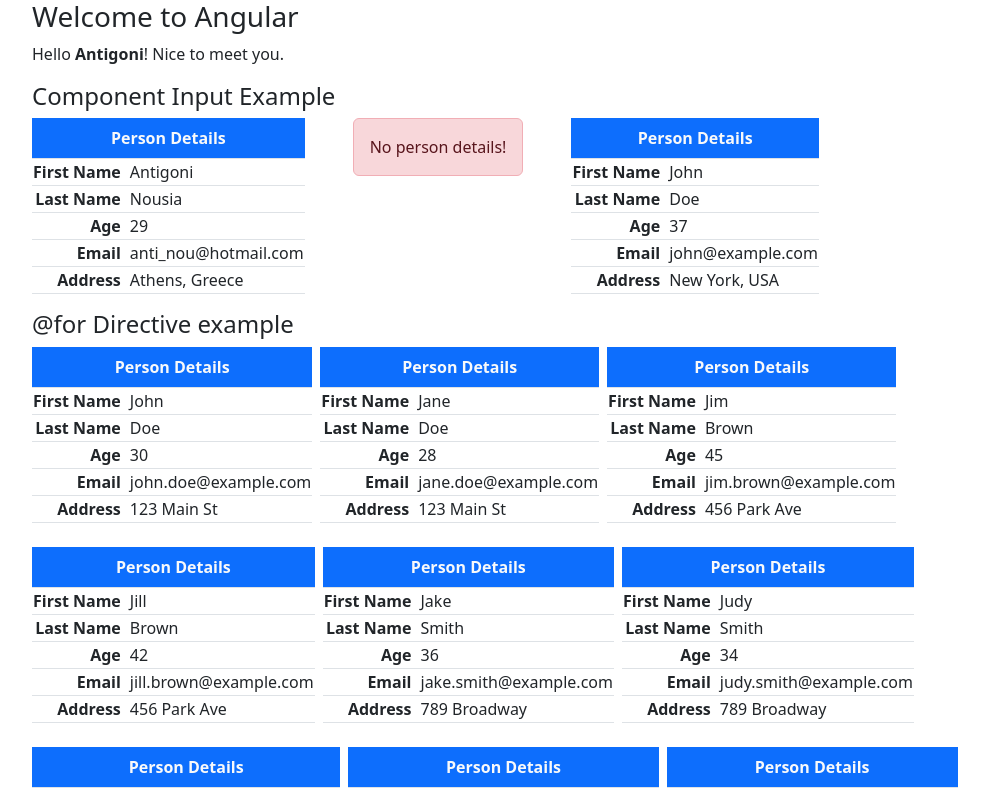
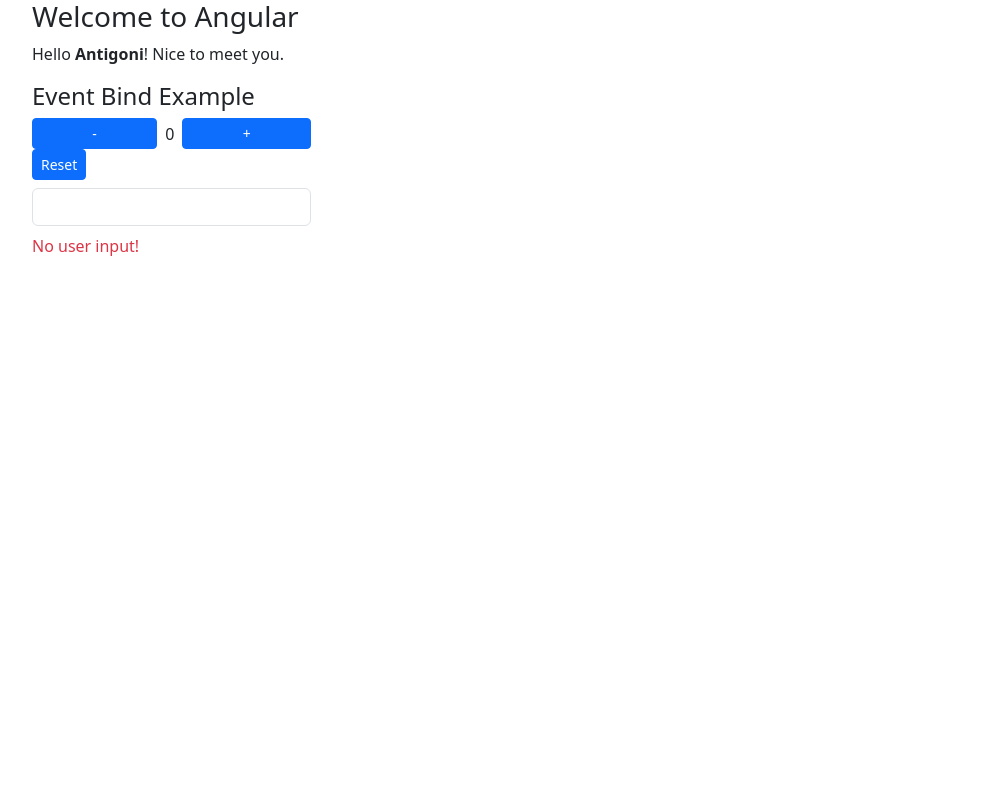
Before and after one commit to Antinou/angular-inroduction, an Angular app: page / in a window 1280 px wide. Shown: the top 793 px of the page, without its empty margins (50-1039 px from the left). Built offline with nearby package versions, Linux system fonts and the light colour scheme.

Commit message:
event Binding

```diff
--- a/src/app/app.component.html
+++ b/src/app/app.component.html
@@ -5,7 +5,9 @@
       >! Nice to meet you.
    </p>
 
-   <h4>Component Input Example</h4>
+   <app-event-bind-example></app-event-bind-example>
+
+   <!-- <h4>Component Input Example</h4>
 
    <div class="d-flex gap-5 text-nowrap">
     <app-person-table [person]="person0"></app-person-table>
@@ -19,6 +21,6 @@
       @for(user of users; track user) {
          <app-person-table [person]="user"></app-person-table>
       }
-    </div>
+    </div> -->
 
  </div>
--- a/src/app/app.component.ts
+++ b/src/app/app.component.ts
@@ -1,11 +1,12 @@
 import { Component } from '@angular/core';
 import { PersonTableComponent } from './components/person-table/person-table.component';
 import { Person } from './shared/interfaces/person';
+import { EventBindExampleComponent } from './components/event-bind-example/event-bind-example.component';
 
 @Component({
   selector: 'app-root',
   standalone: true,
-  imports: [PersonTableComponent],
+  imports: [PersonTableComponent, EventBindExampleComponent],
   templateUrl: './app.component.html',
   styleUrl: './app.component.css'
 })
--- /dev/null
+++ b/src/app/components/event-bind-example/event-bind-example.component.html
@@ -0,0 +1,23 @@
+<h4>Event Bind Example</h4>
+
+<div class="flex flec-column gap-2 w-25">
+    <div class="d-flex gap-2 align-items-center">
+        <button class="btn btn-primary btn-sm flex-grow-1"
+        (click)="decrementTimes()">-</button>
+        <span>{{ times }}</span>
+        <button class="btn btn-primary btn-sm flex-grow-1"
+        (click)="incrementTimes()">+</button>
+    </div>
+<button class="btn btn-primary btn-sm"(click)="resetTimes()">Reset</button>
+</div>
+
+<div class="mt-2 mb-2 d-flex flex-column gap-2 w-25">
+<input type="text" class="form-control" (input)="onUserInput($event)"/>
+@if (!userInput) {
+    <span class="text-danger "> No user input!</span>
+} @else {
+    <span class="text-bg-info p-2 text-truncate">
+        {{userInput}}
+    </span>
+}
+</div>
--- /dev/null
+++ b/src/app/components/event-bind-example/event-bind-example.component.ts
@@ -0,0 +1,32 @@
+import { Component } from '@angular/core';
+
+@Component({
+  selector: 'app-event-bind-example',
+  standalone: true,
+  imports: [],
+  templateUrl: './event-bind-example.component.html',
+  styleUrl: './event-bind-example.component.css'
+})
+export class EventBindExampleComponent {
+  times: number = 0;
+
+  userInput: string = '';
+
+  incrementTimes () {
+    this.times++;
+  }
+
+  decrementTimes () {
+    this.times--;
+  }
+
+  resetTimes () {
+    this.times = 0;
+  }
+
+  onUserInput(event: Event) {
+    const value = (event.target as HTMLInputElement).value;
+    this.userInput = value;
+  }
+
+}
```
Also changed, not shown: src/app/components/event-bind-example/event-bind-example.component.css (added), 1 other file (tests, documents, lock files or other folders).
